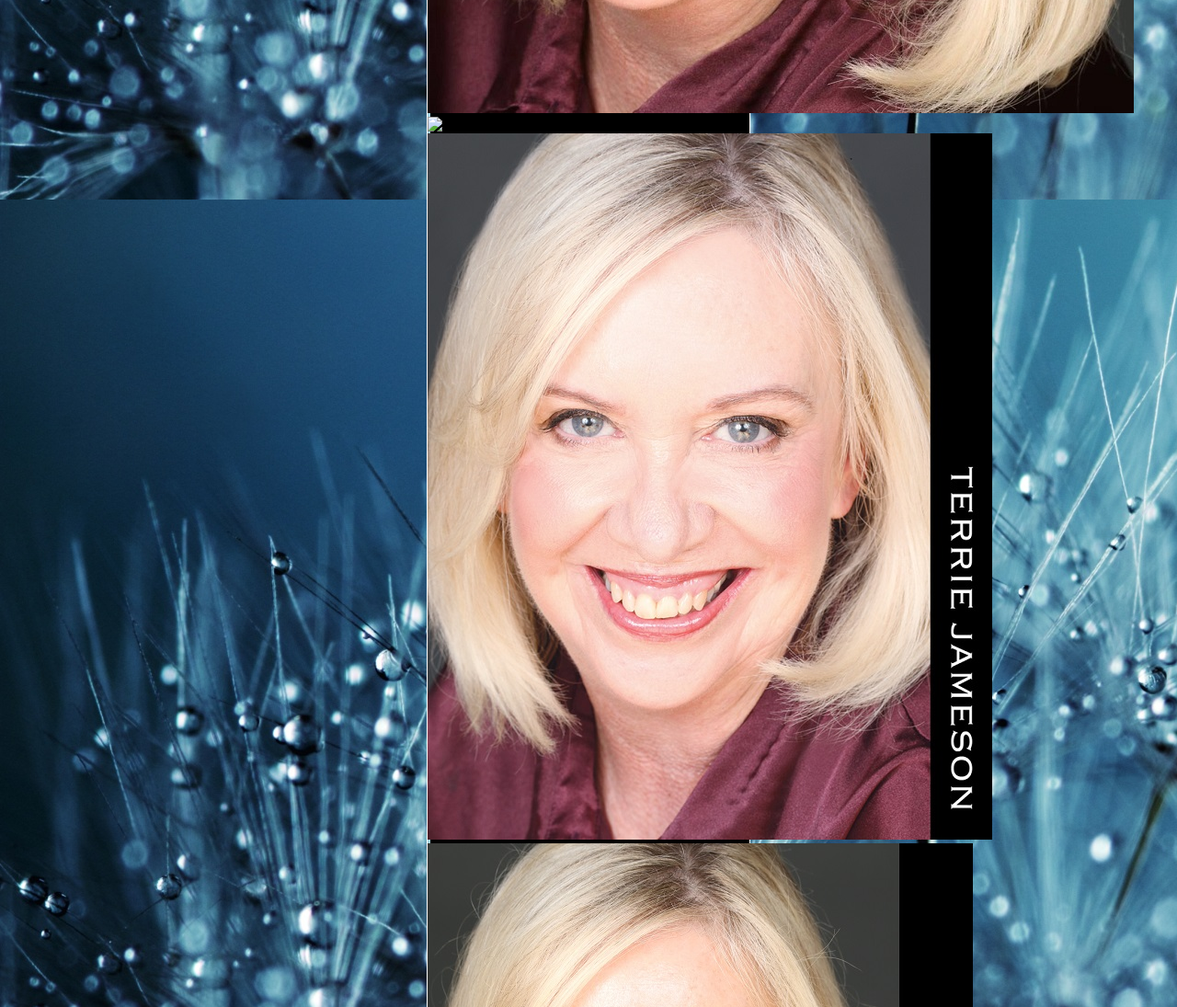
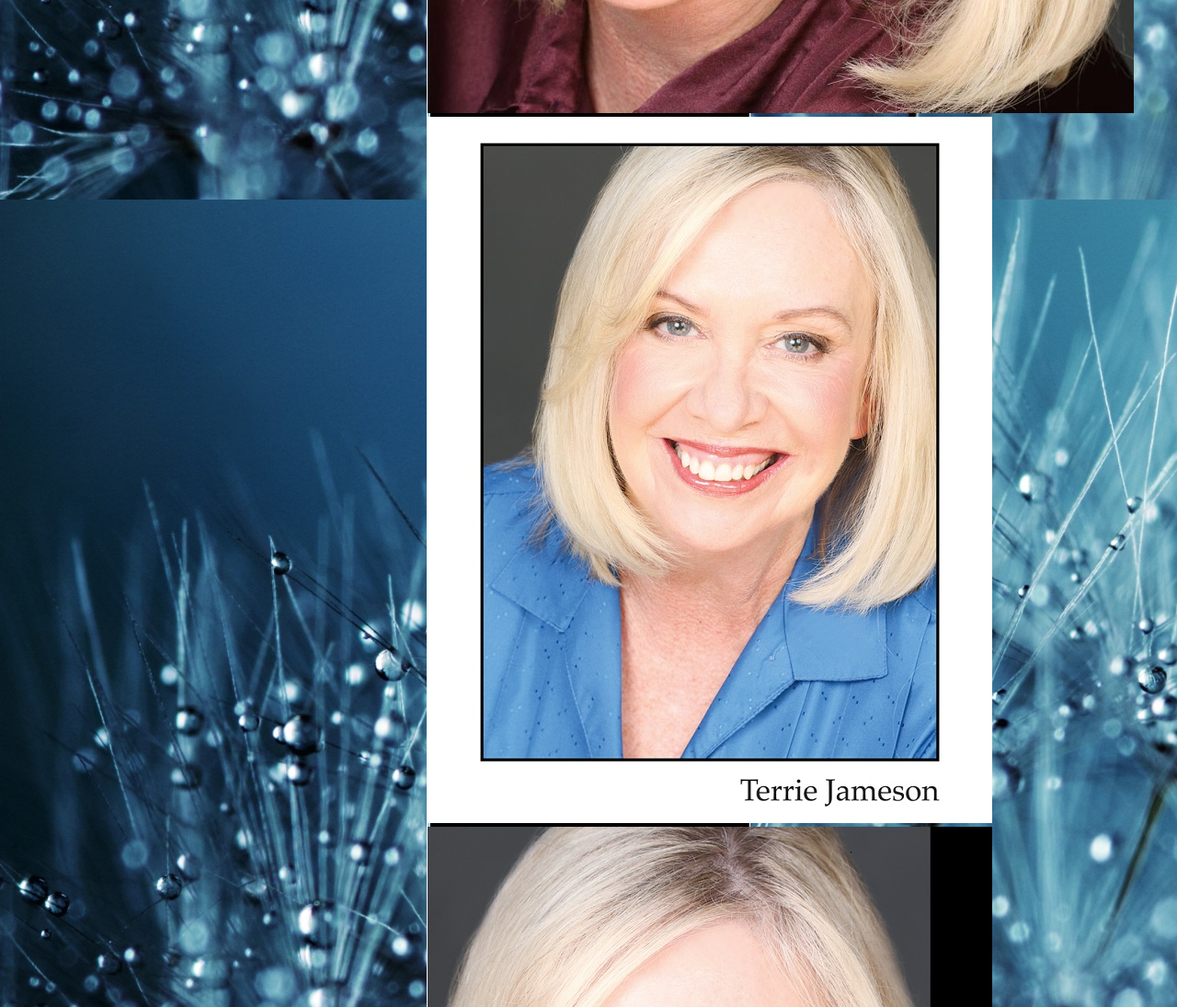
Before and after one commit to seanm329/actor-headshot, a plain HTML site: page gallery.html in a window 1280 px wide. Shown: the part 800-1895 px from the top of the page at 92% size. Drawn offline with nearby package versions, Linux system fonts and the light colour scheme; some packages are replaced by stand-ins of ours; a script that the page names is missing.

Commit message:
photo gallery fixed.  home page button from gallery page fixed.

```diff
--- a/gallery.html
+++ b/gallery.html
@@ -22,7 +22,7 @@
         <nav class="main-nav" role="navigation">
           <ul class="menu">
             <li class="menu-home active">
-              <a href="#" title="Home">
+              <a href="index.html" title="Home">
                 <div class="menu-text">Home</div>
               </a>
             </li>
@@ -52,8 +52,8 @@
     <a href="images/main-h768.jpg" data-lightbox="gallery" alt="main headshot">
       <img src="images/main-h768.jpg" data-lightbox="gallery" alt="main headshot" ></a>
 
-    <a href="images/Terrie Jameson efile1-h768.jpg" data-lightbox="gallery" alt="first headshot"></a>
-      <img src="images/Terrie Jameson efile1-h768.jpg" data-lightbox="gallery" alt="first headshot"></a>
+    <a href="images/Terrie-Jameson-efile1-h768.jpg" data-lightbox="gallery" alt="first headshot"></a>
+      <img src="images/Terrie-Jameson-efile1-h768.jpg" data-lightbox="gallery" alt="first headshot"></a>
 
 
     <a href="images/Terrie-Jameson-efile2-h768.jpg" data-lightbox="gallery" alt="second headshot"></a>
```
